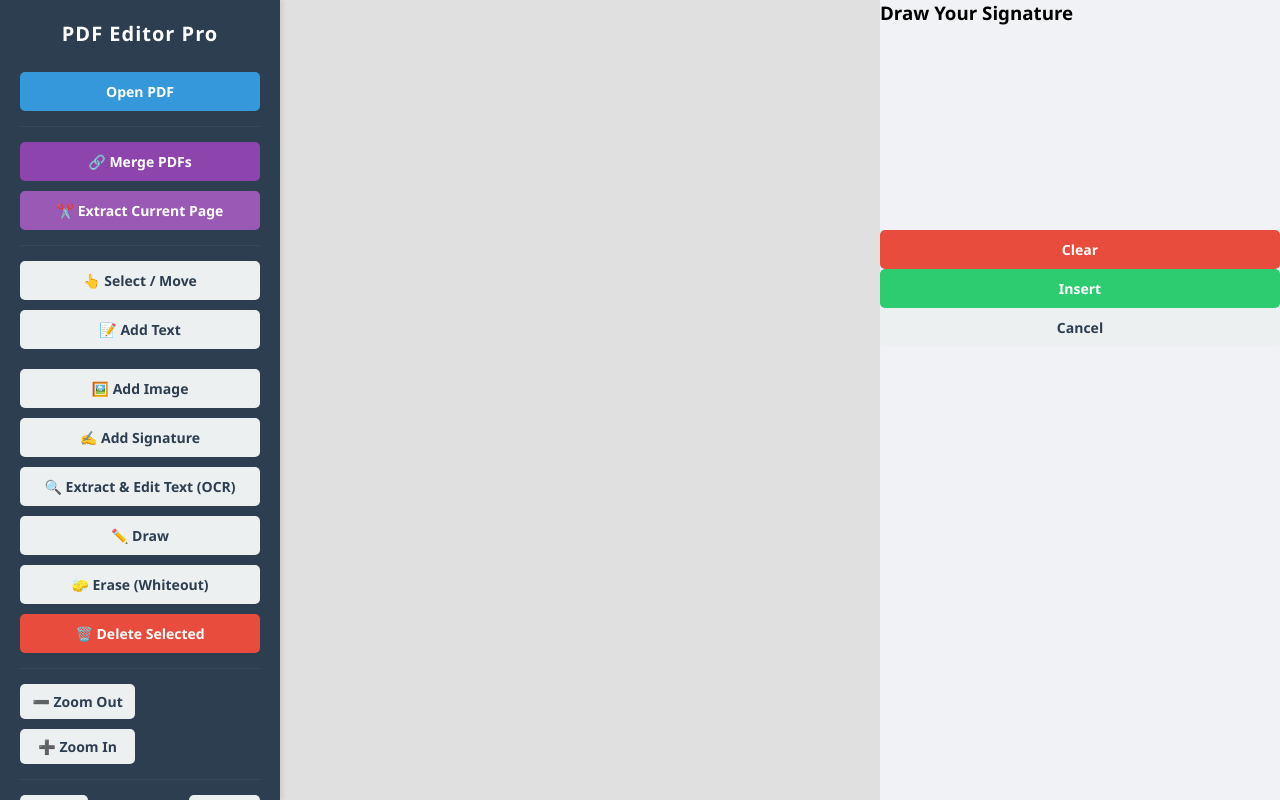
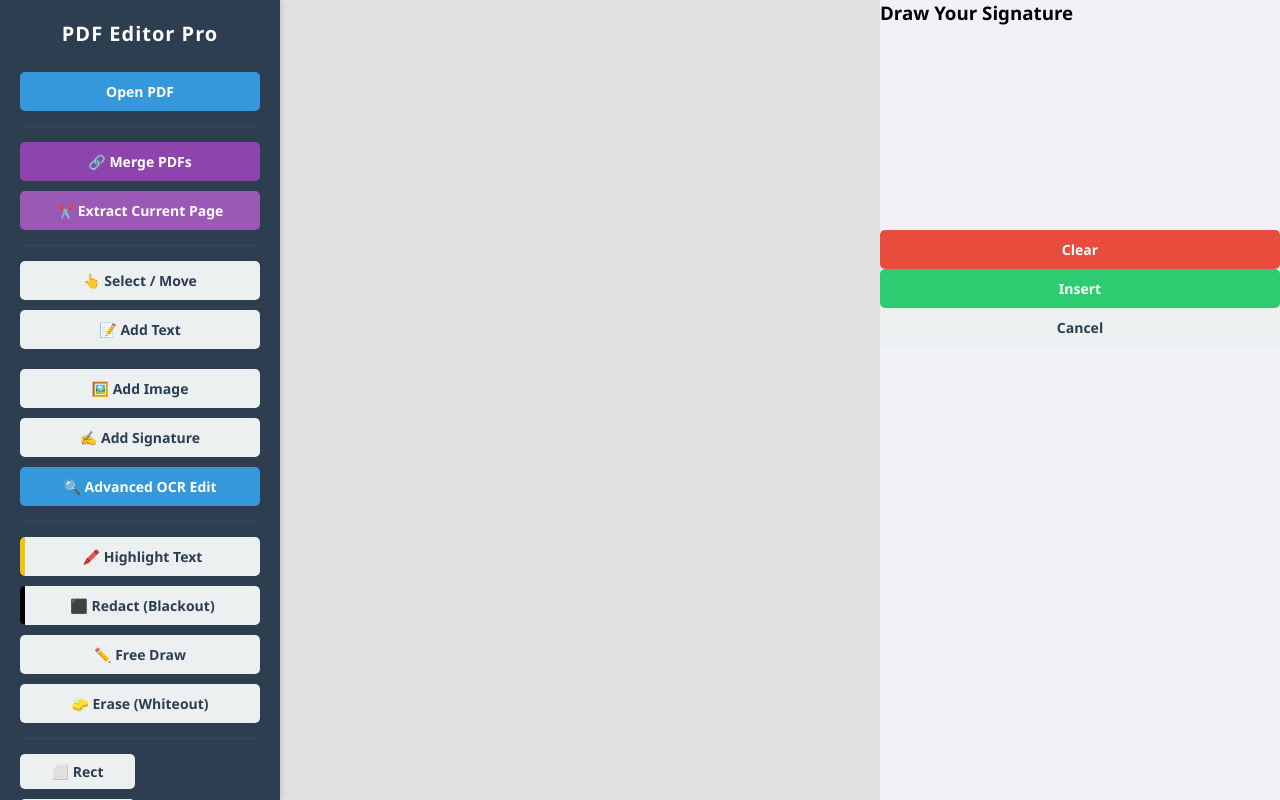
Before and after one commit to MedoSamer2022/PDFtools, a plain HTML site: page index.html in a window 1280 px wide. Drawn offline with Linux system fonts and the light colour scheme; a script that the page names is missing.

Commit message:
Update index.html

```diff
--- a/index.html
+++ b/index.html
@@ -37,11 +37,25 @@
                     <input type="file" id="upload-image" accept="image/png, image/jpeg" style="display: none;">
                 </label>
                 <button id="add-signature" class="btn">✍️ Add Signature</button>
-                <button id="ocr-btn" class="btn">🔍 Extract & Edit Text (OCR)</button>
-                <button id="toggle-draw" class="btn">✏️ Draw</button>
+                <button id="ocr-btn" class="btn" style="background-color: #3498db; color: white;">🔍 Advanced OCR Edit</button>
+            </div>
+
+            <div class="tool-group">
+                <button id="highlight-mode" class="btn" style="border-left: 5px solid #f1c40f;">🖍️ Highlight Text</button>
+                <button id="redact-mode" class="btn" style="border-left: 5px solid #000000;">⬛ Redact (Blackout)</button>
+                <button id="toggle-draw" class="btn">✏️ Free Draw</button>
                 <button id="whiteout-mode" class="btn">🧽 Erase (Whiteout)</button>
+            </div>
+
+            <div class="tool-group pagination">
+                <button id="add-rect" class="btn" style="width: 48%;">⬜ Rect</button>
+                <button id="add-circle" class="btn" style="width: 48%;">⭕ Circle</button>
+            </div>
+
+            <div class="tool-group">
                 <button id="delete-selected" class="btn btn-danger">🗑️ Delete Selected</button>
             </div>
+
             <div class="tool-group pagination">
                 <button id="zoom-out" class="btn" style="width: 48%;">➖ Zoom Out</button>
                 <button id="zoom-in" class="btn" style="width: 48%;">➕ Zoom In</button>
```
